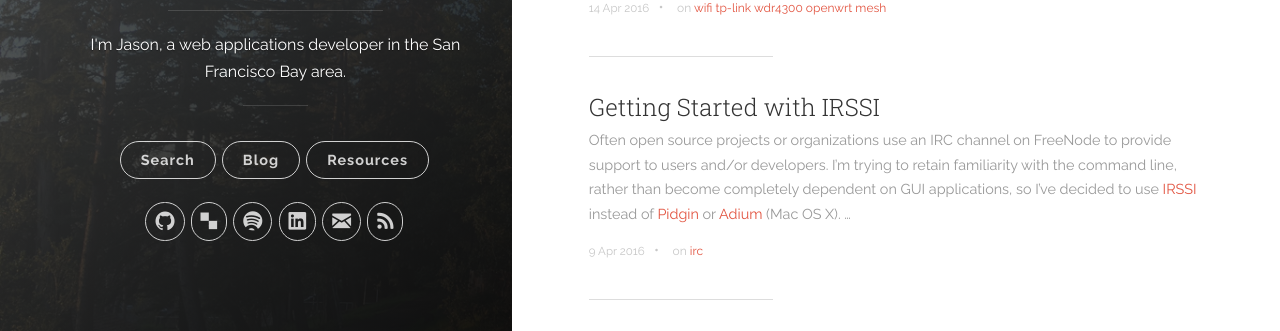
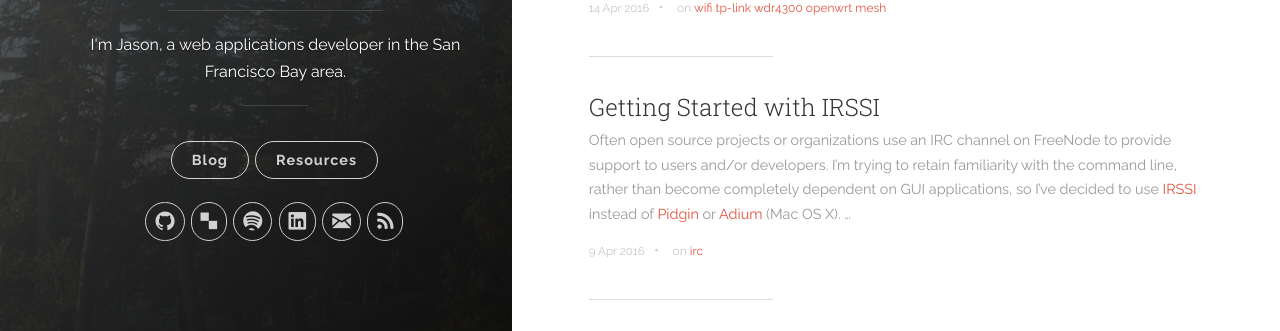
Before and after one commit to redconfetti/redconfetti.github.io, a Jekyll site: the page built from index.html, in a window 1280 px wide. Shown: the part 419-750 px from the top of the page. Built offline with Jekyll 4.4.1, drawn with Linux system fonts in a browser that asks for light colours; nearby versions of some CDN libraries; the list of posts is cut into pages by our own code.

Commit message:
Hide search link

```diff
--- a/_includes/header.html
+++ b/_includes/header.html
@@ -20,7 +20,7 @@
 
           <nav class="cover-navigation cover-navigation--primary">
             <ul class="navigation">
-              <li class="navigation__item">
+              <li class="navigation__item" style="display:none;">
                 <a href="{{ site.baseurl }}search" title="Search site">Search</a>
               </li>
               <li class="navigation__item">
```
